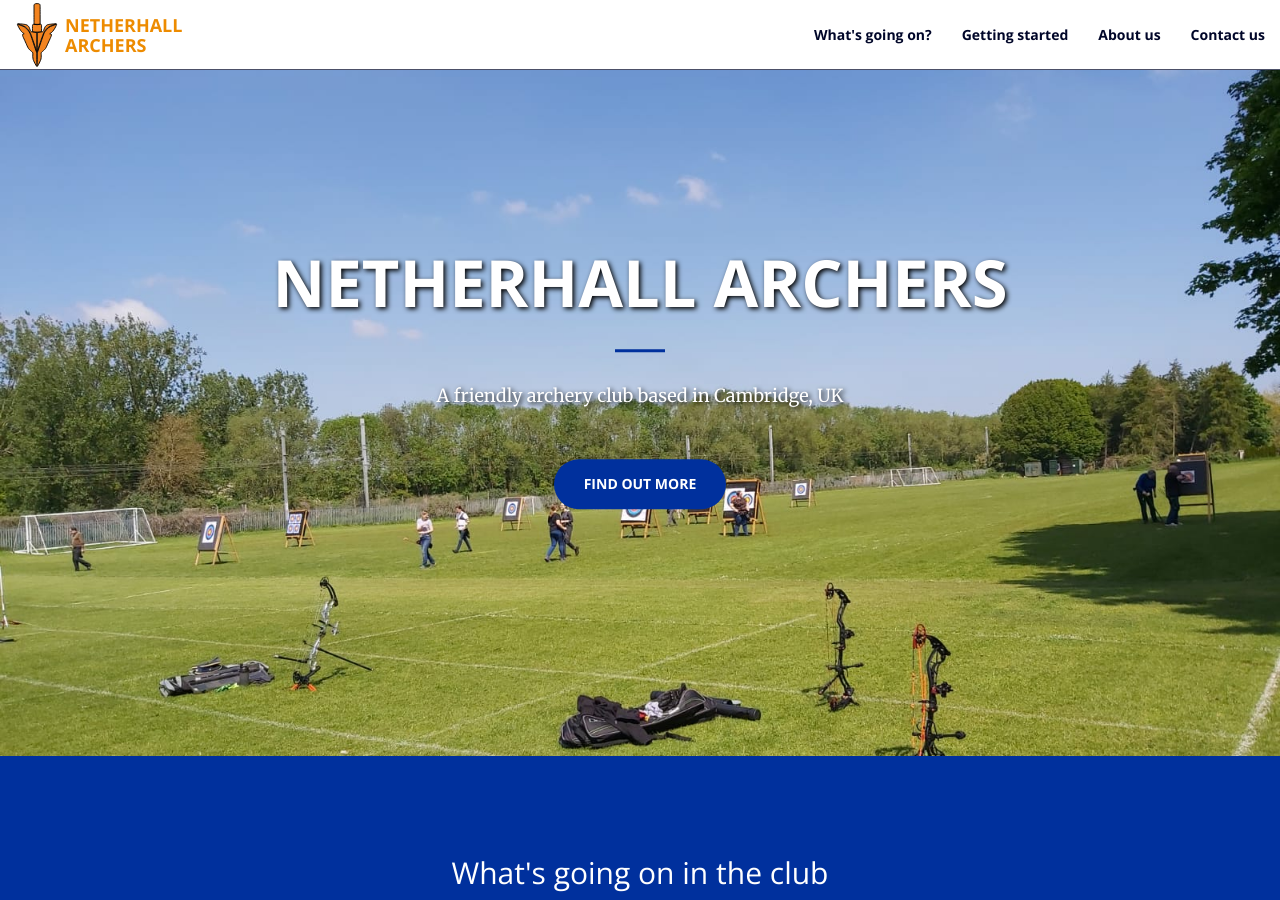
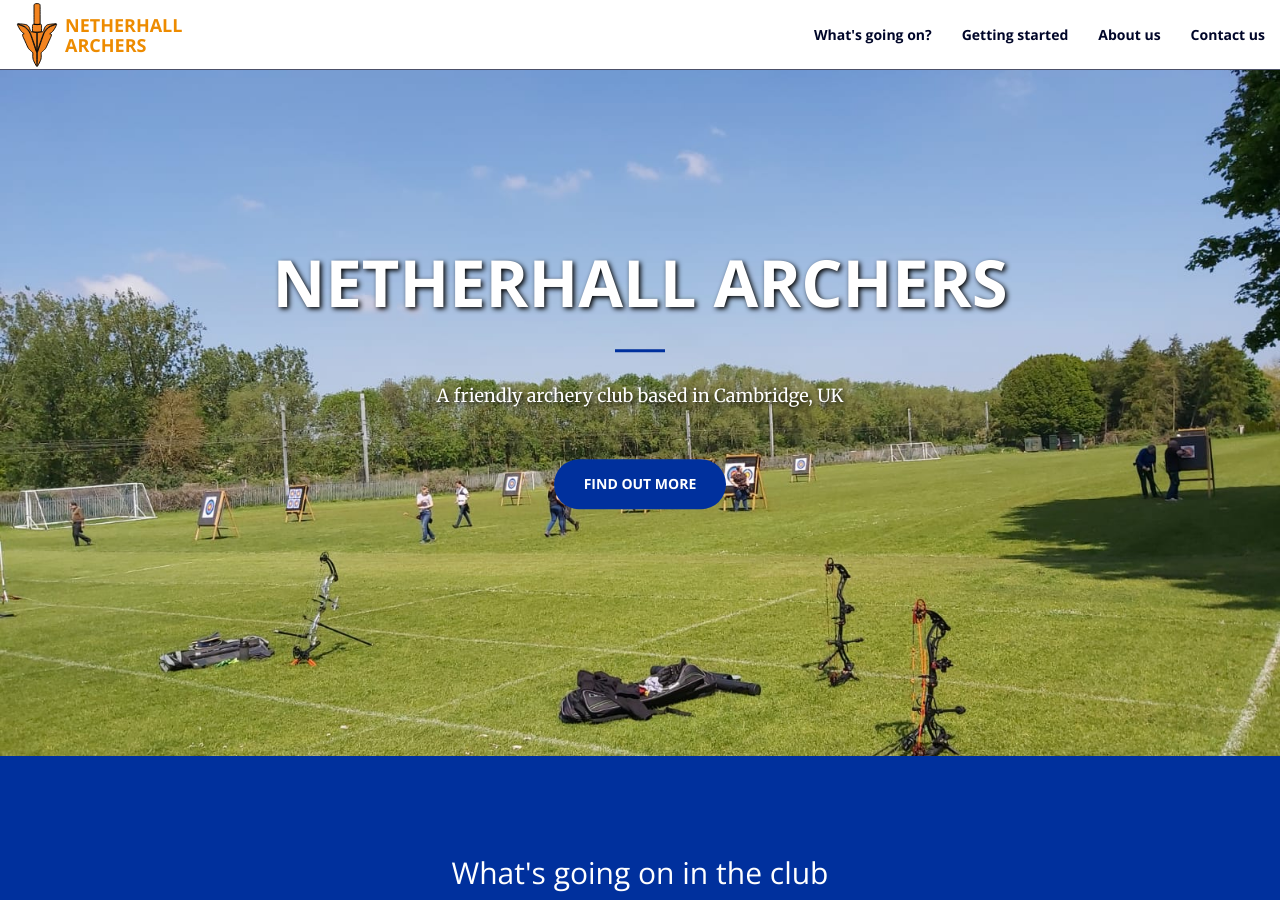
Before and after one commit to afpettigrew/netherhallarcherswebsite, a Jekyll site: the page built from index.html, in a window 1280 px wide and 900 px high. Built offline with Jekyll 4.4.1, drawn with Linux system fonts in a browser that asks for light colours.

Commit message:
Re-positioned header Image

```diff
--- a/_sass/_base.scss
+++ b/_sass/_base.scss
@@ -204,8 +204,8 @@
   width: 100%;
   min-height: auto;
   @include background-cover;
-  background-position: top;
-  background-image: url("../img/2021-05-29-Outdoors.jpeg");
+  background-position: 0px -25px;
+  background-image: url("/img/2021-05-29-Outdoors.jpeg");
   text-align: center;
   color: white;
 
```
Also changed, not shown: 1 other file.
